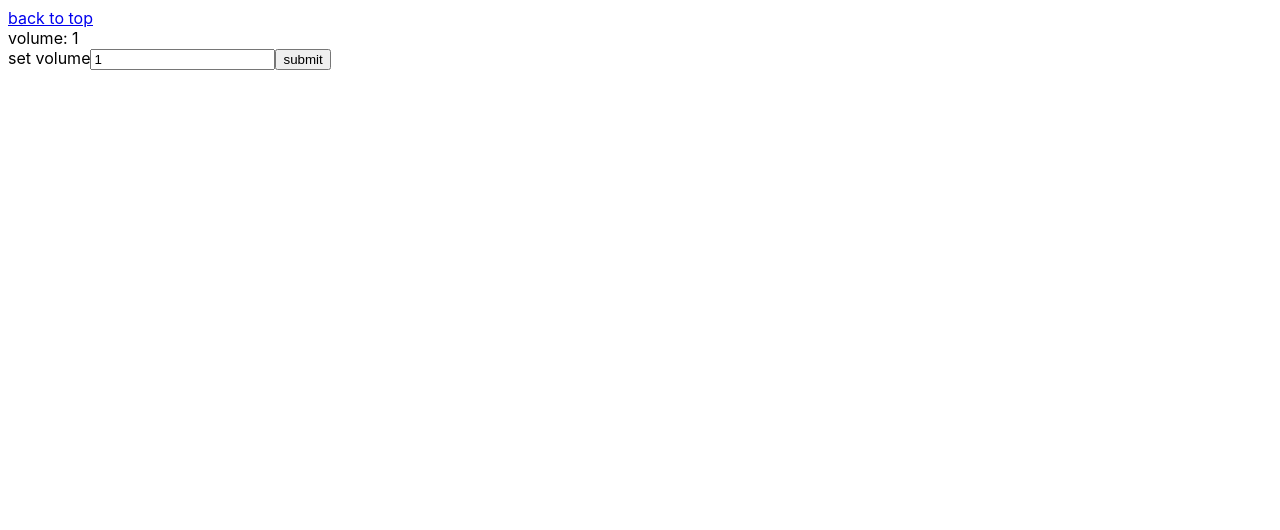
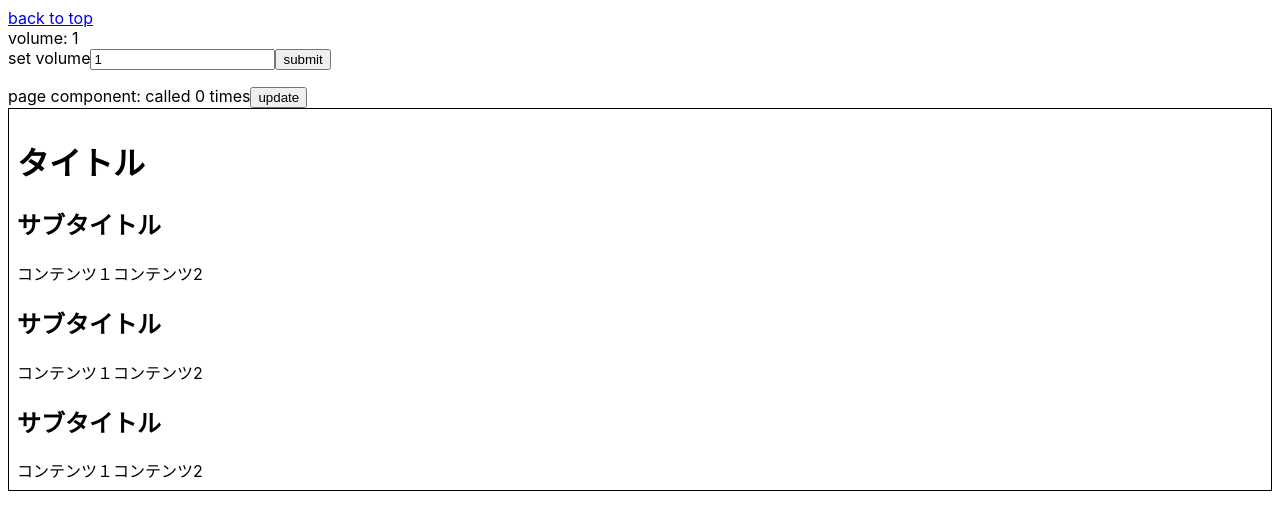
Before and after one commit to nonoakij/react-performance-lab, a React (Create React App) app: page /manyChildren in a window 1280 px wide. Shown: the top 530 px of the page. Built offline with nearby package versions, Linux system fonts and the light colour scheme.

Commit message:
Update: add many children components✨

```diff
--- a/src/App.tsx
+++ b/src/App.tsx
@@ -2,12 +2,14 @@ import React, { useState } from 'react';
 import { BrowserRouter, Route, Switch } from 'react-router-dom';
 import TopPage from './pages/Top';
 import Header from './components/Header';
-import ManyPropsRequiredPage from './pages/ManyPropsRequired';
 import FunctionalPage from './pages/Functional';
 import MemoedFunctionalPage from './pages/MemoedFunctional';
 import HeavyPage from './pages/Heavy';
 import MemoedHeavyPage from './pages/MemoedHeavy';
+import ManyPropsRequiredPage from './pages/ManyPropsRequired';
 import MemoedManyPropsRequiredPage from './pages/MemoedManyPropsRequired';
+import ManyChildren from './pages/ManyChildren';
+import MemoedManyChildren from './pages/MemoedManyChildren';
 
 const App: React.FC = () => {
   const [volume, setVolume] = useState(1);
@@ -22,9 +24,11 @@ const App: React.FC = () => {
           <Route exact path="/functional" component={() => <FunctionalPage volume={volume} />} />
           <Route exact path="/heavy" component={() => <HeavyPage volume={volume} />} />
           <Route exact path="/manyPropsRequired" component={() => <ManyPropsRequiredPage volume={volume} />} />
+          <Route exact path="/manyChildren" component={() => <ManyChildren volume={volume} />} />
           <Route exact path="/memoed" component={() => <MemoedFunctionalPage volume={volume} />} />
           <Route exact path="/memoedHeavy" component={() => <MemoedHeavyPage volume={volume} />} />
           <Route exact path="/memoedManyPropsRequired" component={() => <MemoedManyPropsRequiredPage volume={volume} />} />
+          <Route exact path="/memoedManyChildren" component={() => <MemoedManyChildren volume={volume} />} />
         </Switch>
       </BrowserRouter>
     </div>
--- /dev/null
+++ b/src/components/MemoedWrapComponent/index.tsx
@@ -0,0 +1,4 @@
+import React from 'react';
+import WrapComponent from '../WrapComponent';
+
+export default React.memo(WrapComponent);
--- /dev/null
+++ b/src/components/WrapComponent/index.tsx
@@ -0,0 +1,13 @@
+import React from 'react';
+
+interface Props {
+  elements: React.ReactNode
+}
+
+const wrapComponent: React.FC<Props> = ({ elements }) => (
+  <div style={{ border: 'solid 1px black', padding: '8px' }}>
+    {elements}
+  </div>
+);
+
+export default wrapComponent;
--- /dev/null
+++ b/src/pages/ManyChildren/index.tsx
@@ -0,0 +1,83 @@
+import React from 'react';
+import WrapComponent from '../../components/WrapComponent';
+
+interface Props {
+  volume: number
+}
+
+interface State {
+  renderCount: number
+}
+
+class functionalPage extends React.Component<Props, State> {
+  constructor(props: Props) {
+    super(props);
+    this.state = {
+      renderCount: 0,
+    };
+  }
+
+  shouldComponentUpdate(): boolean {
+    performance.mark('update');
+    return true;
+  }
+
+  componentDidUpdate(): void {
+    performance.mark('updated');
+    performance.measure('measure update to updated', 'update', 'updated');
+    console.log(performance.getEntriesByType('measure'));
+  }
+
+  componentWillUnmount(): void {
+    performance.clearMarks();
+    performance.clearMeasures();
+  }
+
+  render(): JSX.Element {
+    const { renderCount } = this.state;
+    const { volume } = this.props;
+    return (
+      <div>
+        <div style={{ paddingBottom: '16px' }}>
+          page component: called {renderCount} times
+          <button
+            type="button"
+            onClick={() => this.setState({
+              renderCount: renderCount + 1,
+            })}
+          >update
+          </button>
+          <WrapComponent elements={(
+            <>
+              <h1>タイトル</h1>
+              <section>
+                <h2>サブタイトル</h2>
+                <div style={{ display: 'flex' }}>
+                  <div>コンテンツ１</div>
+                  <div>コンテンツ2</div>
+                </div>
+              </section>
+              <section>
+                <h2>サブタイトル</h2>
+                <div style={{ display: 'flex' }}>
+                  <div>コンテンツ１</div>
+                  <div>コンテンツ2</div>
+                </div>
+              </section>
+              <section>
+                <h2>サブタイトル</h2>
+                <div style={{ display: 'flex' }}>
+                  <div>コンテンツ１</div>
+                  <div>コンテンツ2</div>
+                </div>
+              </section>
+            </>
+          )}
+          />
+        </div>
+      </div>
+    );
+  }
+}
+
+export default functionalPage;
--- /dev/null
+++ b/src/pages/MemoedManyChildren/index.tsx
@@ -0,0 +1,83 @@
+import React from 'react';
+import MemoedWrapComponent from '../../components/MemoedWrapComponent';
+
+interface Props {
+  volume: number
+}
+
+interface State {
+  renderCount: number
+}
+
+class functionalPage extends React.Component<Props, State> {
+  constructor(props: Props) {
+    super(props);
+    this.state = {
+      renderCount: 0,
+    };
+  }
+
+  shouldComponentUpdate(): boolean {
+    performance.mark('update');
+    return true;
+  }
+
+  componentDidUpdate(): void {
+    performance.mark('updated');
+    performance.measure('measure update to updated', 'update', 'updated');
+    console.log(performance.getEntriesByType('measure'));
+  }
+
+  componentWillUnmount(): void {
+    performance.clearMarks();
+    performance.clearMeasures();
+  }
+
+  render(): JSX.Element {
+    const { renderCount } = this.state;
+    const { volume } = this.props;
+    return (
+      <div>
+        <div style={{ paddingBottom: '16px' }}>
+          page component: called {renderCount} times
+          <button
+            type="button"
+            onClick={() => this.setState({
+              renderCount: renderCount + 1,
+            })}
+          >update
+          </button>
+          <MemoedWrapComponent elements={(
+            <>
+              <h1>タイトル</h1>
+              <section>
+                <h2>サブタイトル</h2>
+                <div style={{ display: 'flex' }}>
+                  <div>コンテンツ１</div>
+                  <div>コンテンツ2</div>
+                </div>
+              </section>
+              <section>
+                <h2>サブタイトル</h2>
+                <div style={{ display: 'flex' }}>
+                  <div>コンテンツ１</div>
+                  <div>コンテンツ2</div>
+                </div>
+              </section>
+              <section>
+                <h2>サブタイトル</h2>
+                <div style={{ display: 'flex' }}>
+                  <div>コンテンツ１</div>
+                  <div>コンテンツ2</div>
+                </div>
+              </section>
+            </>
+          )}
+          />
+        </div>
+      </div>
+    );
+  }
+}
+
+export default functionalPage;
--- a/src/pages/Top/index.tsx
+++ b/src/pages/Top/index.tsx
@@ -19,6 +19,11 @@ const TopPage: React.FC = () => (
       </Link>
     </div>
     <div>
+      <Link to="/manyChildren">
+        manyChildren
+      </Link>
+    </div>
+    <div>
       <Link to="/memoed">
         memoed
       </Link>
@@ -33,6 +38,11 @@ const TopPage: React.FC = () => (
         memoedManyPropsRequired
       </Link>
     </div>
+    <div>
+      <Link to="/memoedManyChildren">
+        memoedManyChildren
+      </Link>
+    </div>
   </>
 );
 
```
